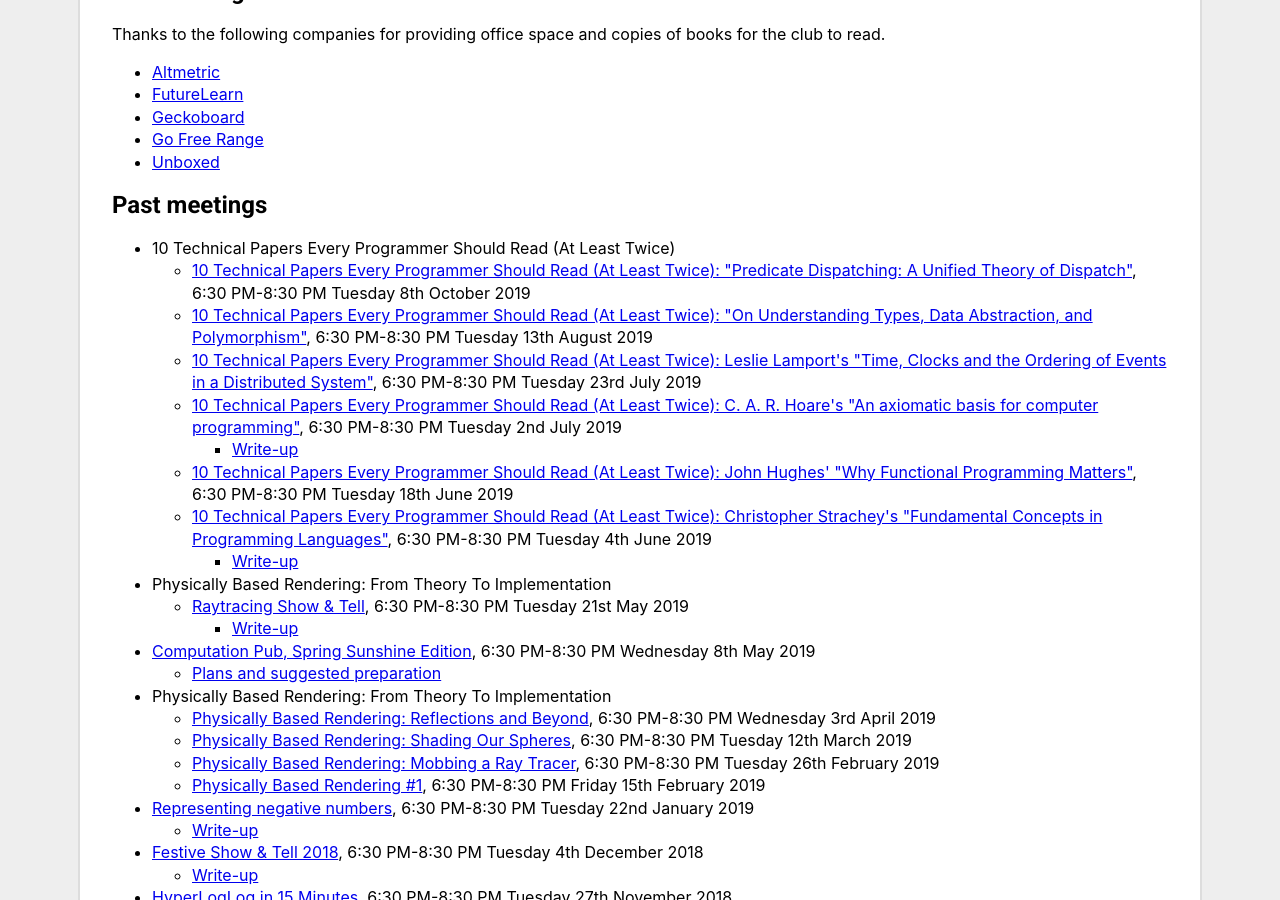
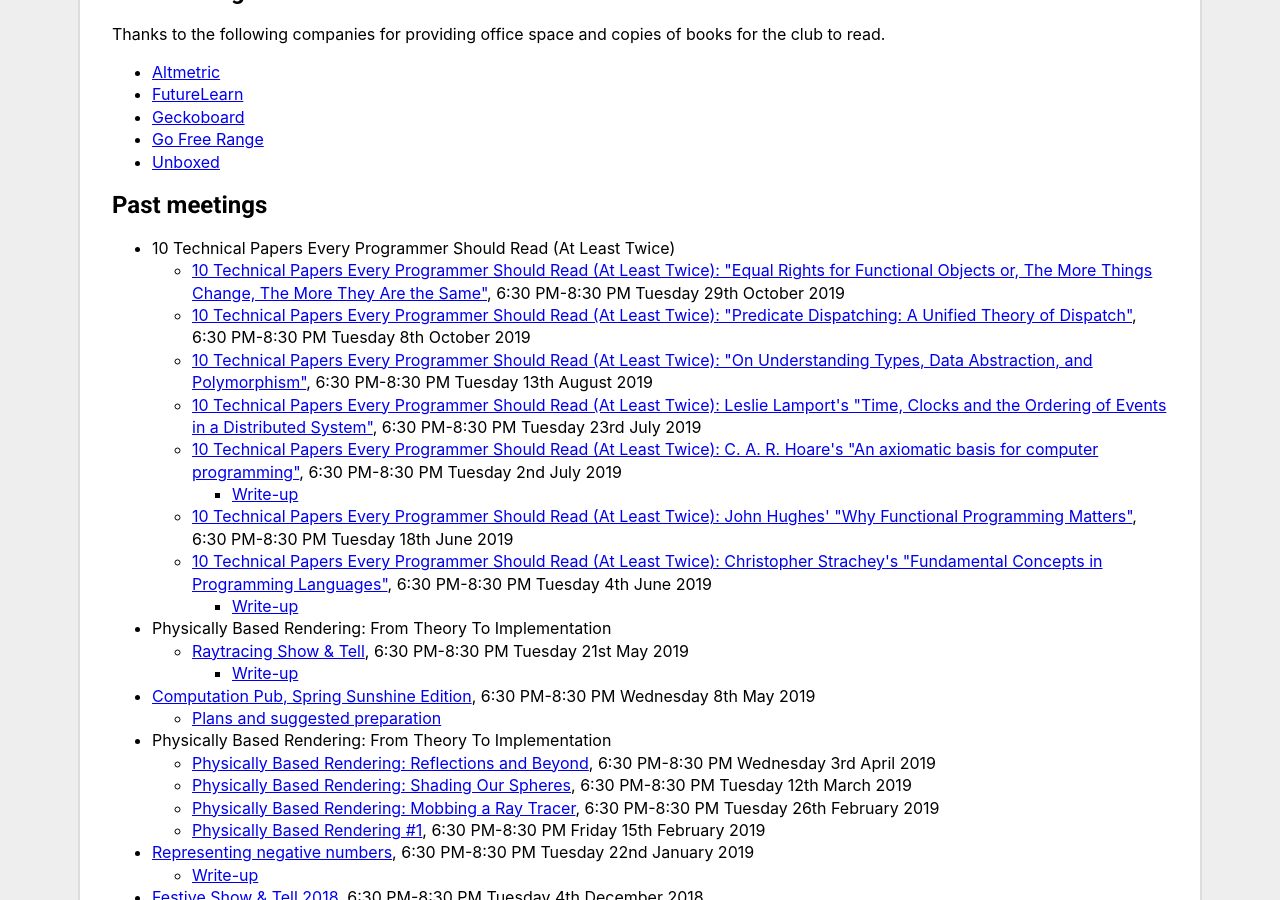
Before and after one commit to computationclub/computationclub.github.io, a Jekyll site: the page built from index.html, in a window 1280 px wide and 900 px high, scrolled down 1728 px. Built offline with Jekyll 4.4.1, drawn with Linux system fonts in a browser that asks for light colours.

Commit message:
Add 2019-10-29 meeting

```diff
--- a/_data/meetings.yml
+++ b/_data/meetings.yml
@@ -1,3 +1,8 @@
+- date: 2019-10-29
+  url: https://meetabit.com/events/10-technical-papers-every-programmer-should-read-at-least-twice-equal-rights-for-functional-objects-or-the-more-things-change-the-more-they-are-the-same
+  title: "10 Technical Papers Every Programmer Should Read (At Least Twice): \"Equal Rights for Functional Objects or, The More Things Change, The More They Are the Same\""
+  book: "10 Technical Papers Every Programmer Should Read (At Least Twice)"
+
 - date: 2019-10-08
   url: http://extras.springer.com/2000/978-3-540-67660-7/papers/1445/14450186.pdf
   title: "10 Technical Papers Every Programmer Should Read (At Least Twice): \"Predicate Dispatching: A Unified Theory of Dispatch\""
```
